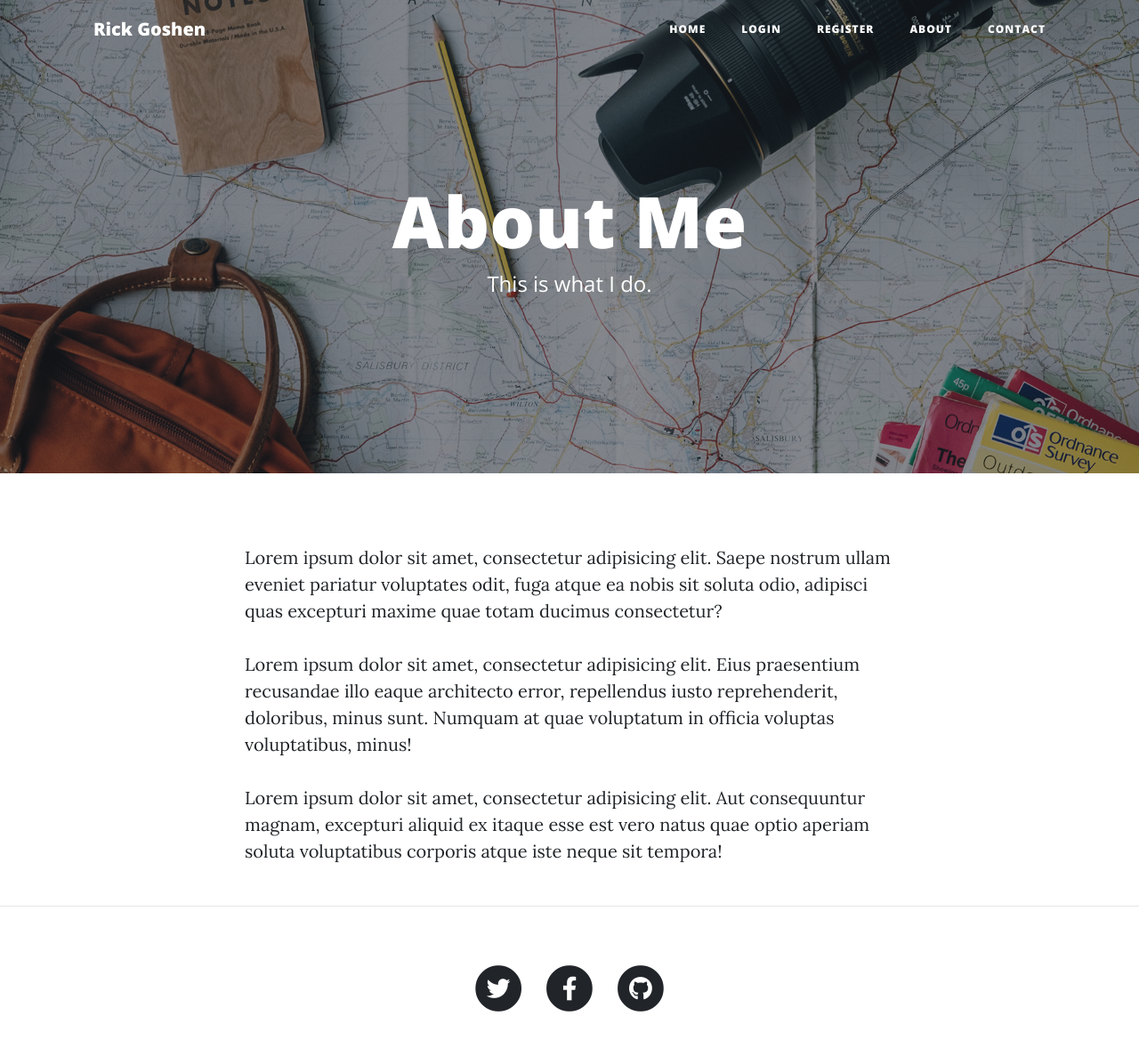
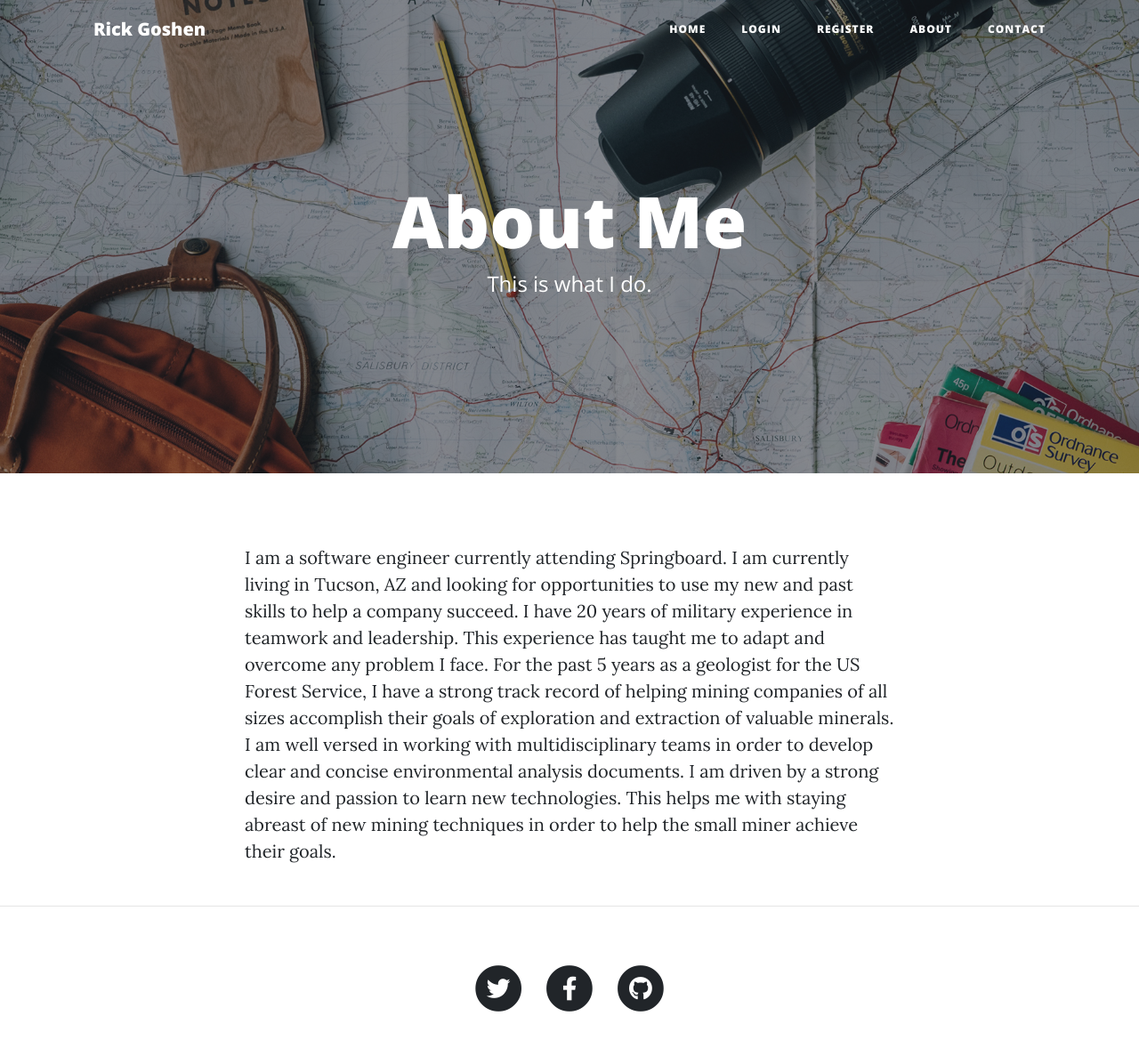
Before and after one commit to rgoshen/blod-with-users, a Flask app: page /about in a window 1280 px wide. Shown: the top 1169 px of the page at 89% size. Run offline with Flask 2, Linux system fonts and the light colour scheme; some libraries are stand-ins or nearby versions.

Commit message:
updated about.html

```diff
--- a/templates/about.html
+++ b/templates/about.html
@@ -19,9 +19,9 @@
   <div class="container">
     <div class="row">
       <div class="col-lg-8 col-md-10 mx-auto">
-        <p>Lorem ipsum dolor sit amet, consectetur adipisicing elit. Saepe nostrum ullam eveniet pariatur voluptates odit, fuga atque ea nobis sit soluta odio, adipisci quas excepturi maxime quae totam ducimus consectetur?</p>
-        <p>Lorem ipsum dolor sit amet, consectetur adipisicing elit. Eius praesentium recusandae illo eaque architecto error, repellendus iusto reprehenderit, doloribus, minus sunt. Numquam at quae voluptatum in officia voluptas voluptatibus, minus!</p>
-        <p>Lorem ipsum dolor sit amet, consectetur adipisicing elit. Aut consequuntur magnam, excepturi aliquid ex itaque esse est vero natus quae optio aperiam soluta voluptatibus corporis atque iste neque sit tempora!</p>
+        <p>
+            I am a software engineer currently attending Springboard. I am currently living in Tucson, AZ and looking for opportunities to use my new and past skills to help a company succeed. I have 20 years of military experience in teamwork and leadership. This experience has taught me to adapt and overcome any problem I face. For the past 5 years as a geologist for the US Forest Service, I have a strong track record of helping mining companies of all sizes accomplish their goals of exploration and extraction of valuable minerals. I am well versed in working with multidisciplinary teams in order to develop clear and concise environmental analysis documents. I am driven by a strong desire and passion to learn new technologies. This helps me with staying abreast of new mining techniques in order to help the small miner achieve their goals.
+        </p>
       </div>
     </div>
   </div>
```
